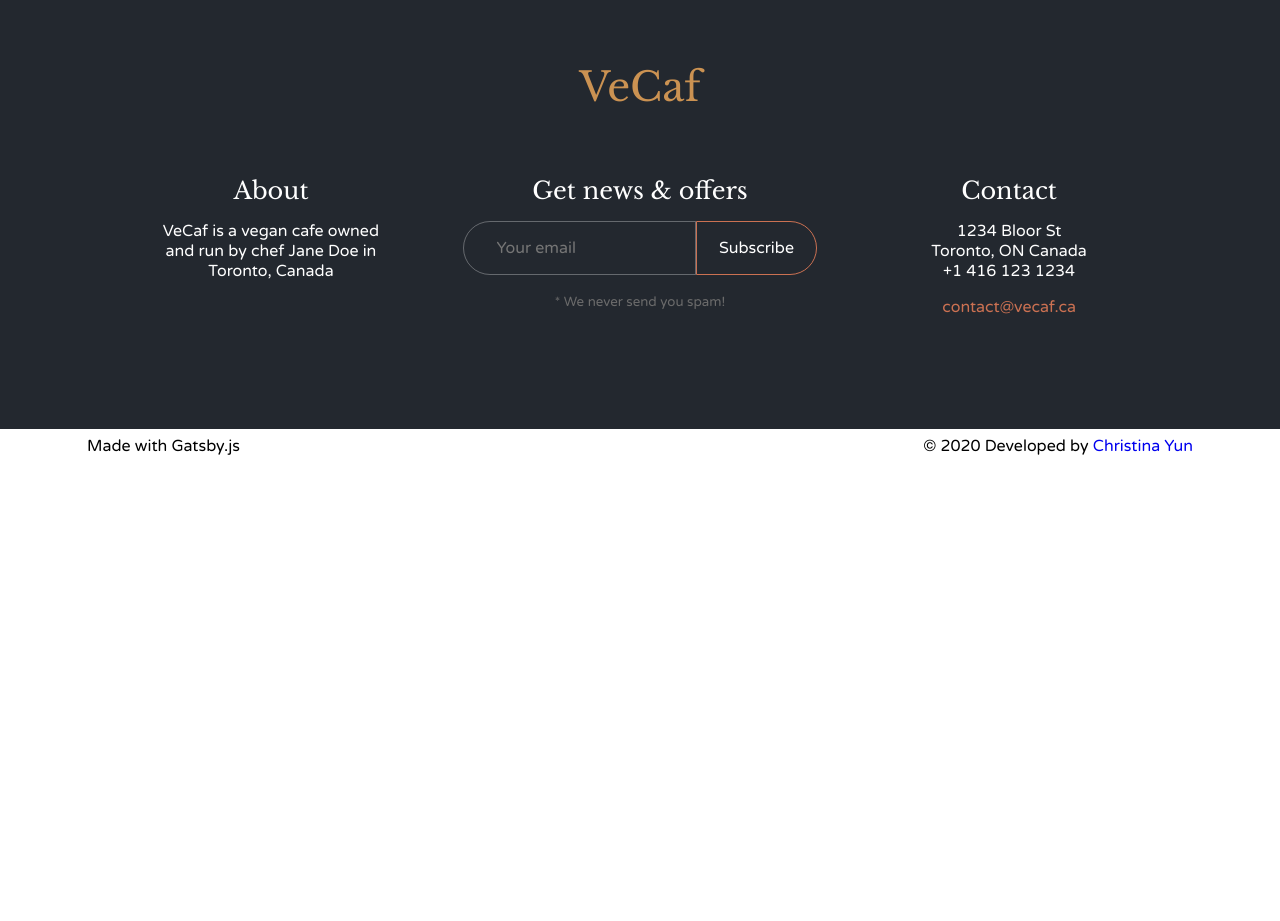
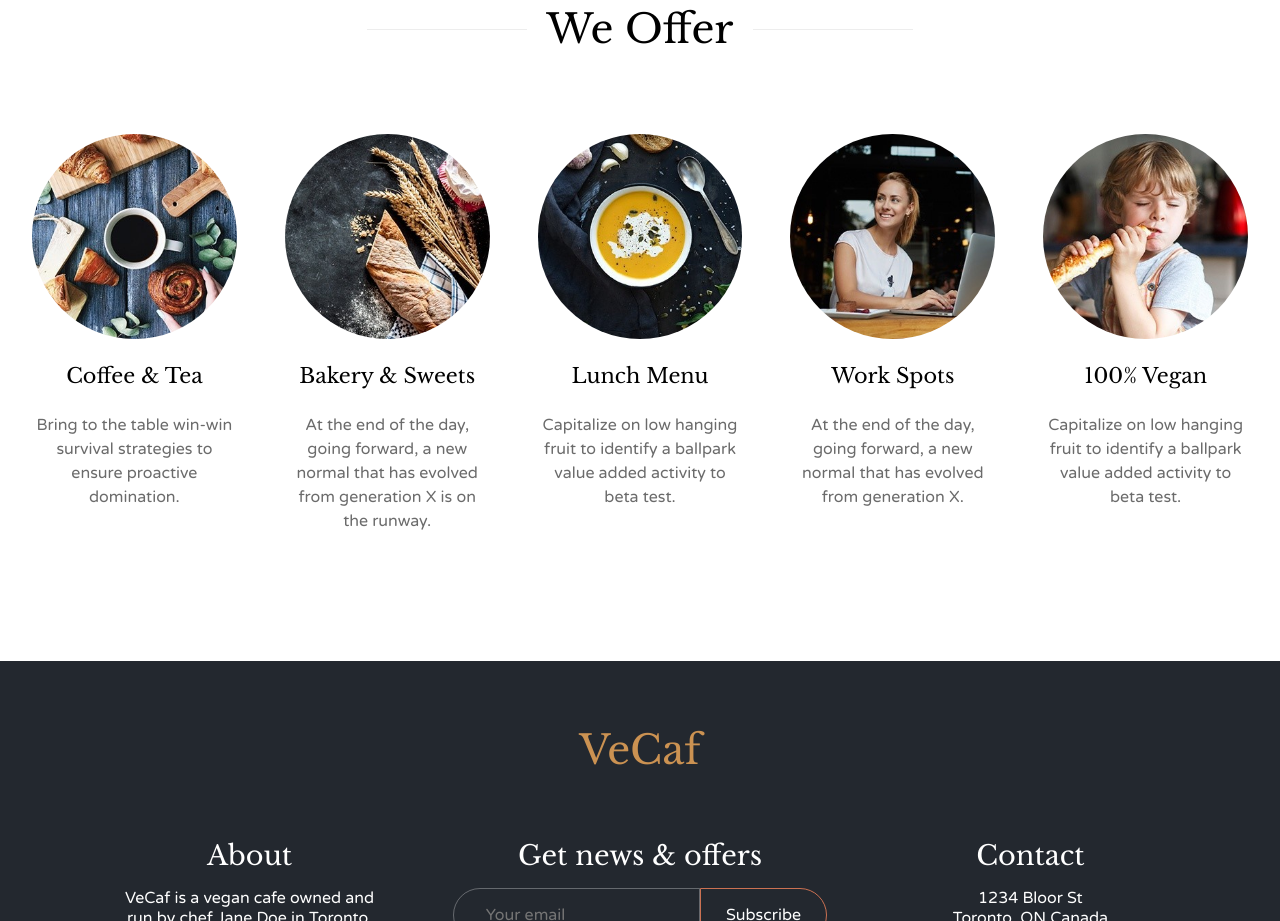
Before and after one commit to yjcyun/VeCaf, a Gatsby site: page / in a window 1280 px wide. Shown: the part 1879-2800 px from the top of the page. Before the commit the page ends 2342 px from the top, so only its background shows below. Built offline with nearby package versions, Linux system fonts and the light colour scheme; Gatsby itself is replaced by a stand-in of ours.

Commit message:
Complete offer section

```diff
--- a/gatsby-config.js
+++ b/gatsby-config.js
@@ -20,8 +20,8 @@ module.exports = {
     {
       resolve: `gatsby-source-filesystem`,
       options: {
-        name: `home-about`,
-        path: `${__dirname}/src/images/home-about`,
+        name: `home-offer`,
+        path: `${__dirname}/src/images/home-offer`,
       },
     }
   ],
--- /dev/null
+++ b/src/components/home/Offer.jsx
@@ -0,0 +1,63 @@
+import React from 'react'
+import { graphql, useStaticQuery } from 'gatsby'
+import styled from 'styled-components'
+import Title from '../layout/Title'
+import Image from 'gatsby-image'
+import { homeOffer } from '../../constants/home-offer'
+
+const query = graphql`
+  {
+    weoffer: allFile(filter: {relativeDirectory: {eq: "home-offer"}}, sort: {fields: name, order: ASC}) {
+      nodes {
+        childImageSharp {
+          fluid {
+            ...GatsbyImageSharpFluid
+          }
+        }
+      }
+    }
+  }
+`
+const Offer = () => {
+  const { weoffer } = useStaticQuery(query);
+
+  return (
+    <OfferWrapper className='page-center section-margin'>
+      <Title title='We Offer' />
+      <div className='each-offer'>
+        {weoffer.nodes.map((node, imgIndex) => (
+          <div className='img-container' key={imgIndex}>
+            <Image fluid={node.childImageSharp.fluid} />
+            <h4>{homeOffer[imgIndex].title}</h4>
+            <p>{homeOffer[imgIndex].desc}</p>
+          </div>
+        ))}
+      </div>
+    </OfferWrapper>
+  )
+}
+
+const OfferWrapper = styled.section`
+  .each-offer {
+    display: grid;
+    grid-template-columns: repeat(auto-fit,minmax(150px, 1fr));
+    grid-gap: 3rem;
+    margin-top: 5rem;
+    justify-content: center;
+    text-align: center;
+  }
+  .img-container {
+    img {
+      border-radius: 50%;
+    }
+    h4{
+      margin: 1.5rem 0;
+    }
+    p {
+      color: var(--secondary-clr-1);
+      line-height: 1.5;
+    }
+  }
+`
+
+export default Offer
--- a/src/components/home/SpecialMenu.jsx
+++ b/src/components/home/SpecialMenu.jsx
@@ -29,7 +29,7 @@ const SpecialMenu = () => {
   const { happy } = useStaticQuery(query);
 
   return (
-    <SpecialWrapper className='card-center'>
+    <SpecialWrapper className='card-center section-margin'>
       <div className='left'>
         <BackgroundImage
           fluid={brunch.childImageSharp.fluid}
@@ -100,12 +100,12 @@ const SpecialWrapper = styled.section`
   display: grid;
   grid-template-columns: 1fr 1fr;
   height: auto;
-  margin: 8rem auto;
   box-shadow: 0px 0px 12px 0px rgba(0,0,0,0.2);
+  @media(max-width: 768px){
+    grid-template-columns: 1fr;
+  }
   h2 {
     font-family: var(--secondary-ff);
-    font-size: 2rem;
-    font-weight: 400;
     margin-bottom: 1rem;
   }
   .subtitle {
--- a/src/components/home/Welcome.jsx
+++ b/src/components/home/Welcome.jsx
@@ -2,6 +2,7 @@ import React from 'react'
 import { homeStory } from '../../constants/home-story'
 import chef from '../../images/chef.png'
 import styled from 'styled-components'
+import Title from '../layout/Title'
 
 const Welcome = () => {
   return (
@@ -11,7 +12,7 @@ const Welcome = () => {
           <div className='img-container'>
             <img src={chef} alt='Chef Hat' />
           </div>
-          <h1>Welcome</h1>
+          <Title title='Welcome'/>
         </div>
         <div className='welcome-section-wrapper'>
           {homeStory.map(story => (
@@ -43,36 +44,12 @@ const WelcomeContainer = styled.div`
       width: 5rem;
       margin: 0 auto 1.5rem;
     }
-    h1 {
-      font-family: var(--secondary-ff);
-      font-weight: 400;
-      font-size: 2rem;
-      margin-bottom: 2rem;
-      display: flex;
-      align-items: center;
-      justify-content: center;
-      :after, :before {
-      content:'';
-      width: 0;
-      height: 1px;
-      background: var(--secondary-clr-2);
-      margin: 0 20px;
-      }
-    }
   }
   .welcome-section-wrapper{
     display: flex;
     flex-direction: column;
   }
   @media (min-width: 768px) {
-    .welcome-sign{
-      h1{
-        font-size: 2.2rem;
-        :after, :before {
-          width: 10rem;
-        }
-      }
-    }
     .welcome-section-wrapper{
       flex-direction: row;
     }
@@ -88,15 +65,8 @@ const WelcomeSection = styled.div`
   flex: 1;
   h3 {
     font-family: var(--secondary-ff);
-    font-weight: 400;
-    font-size: 1.4rem;
     margin-bottom: 1rem;
     color: var(--primary-clr-1);
-  }
-  @media (min-width: 768px) {
-    h3{
-      font-size: 1.7rem;
-    }
   }
 `
 
--- a/src/components/layout/Footer.jsx
+++ b/src/components/layout/Footer.jsx
@@ -5,7 +5,7 @@ const Footer = () => {
   return (
     <>
       <FooterWrapper>
-        <h2>VeCaf</h2>
+        <h1>VeCaf</h1>
         <FooterBody className='page-center'>
           <div className='body-div'>
             <h3>About</h3>
@@ -58,10 +58,8 @@ const FooterWrapper = styled.footer`
   background-color: var(--primary-clr-2);
   color: #fff;
   padding: 4rem 1rem 1rem;
-  h2 {
-    font-weight: 400;
+  h1 {
     font-family: var(--secondary-ff);
-    font-size: 2.5rem;
     color: var(--primary-clr-3);
     margin-bottom: 2rem;
   }
@@ -77,8 +75,6 @@ const FooterBody = styled.div`
   text-align: center;
   h3{
     font-family: var(--secondary-ff);
-    font-size: 1.5rem;
-    font-weight: 400;
     margin-bottom: 1rem;
   }
   .body-div {
--- /dev/null
+++ b/src/components/layout/Title.jsx
@@ -0,0 +1,30 @@
+import React from 'react'
+import styled from 'styled-components'
+
+const Title = ({title}) => {
+  return (
+    <TitleWrapper>{title}</TitleWrapper>
+  )
+}
+
+const TitleWrapper = styled.h1`
+  font-family: var(--secondary-ff);
+  margin-bottom: 2rem;
+  display: flex;
+  align-items: center;
+  justify-content: center;
+  :after, :before {
+    content:'';
+    width: 0;
+    height: 1px;
+    background: var(--secondary-clr-2);
+    margin: 0 20px;
+  }
+  @media (min-width: 768px) {
+    :after, :before {
+      width: 10rem;
+    }
+  }
+`
+
+export default Title
--- /dev/null
+++ b/src/constants/home-offer.js
@@ -0,0 +1,23 @@
+export const homeOffer = [
+  {
+    title:'Coffee & Tea',
+    desc: 'Bring to the table win-win survival strategies to ensure proactive domination.'
+
+  },
+  {
+    title: 'Bakery & Sweets',
+    desc: 'At the end of the day, going forward, a new normal that has evolved from generation X is on the runway.'
+  },
+  {
+    title: 'Lunch Menu',
+    desc: 'Capitalize on low hanging fruit to identify a ballpark value added activity to beta test.'
+  },
+  {
+    title: 'Work Spots',
+    desc: 'At the end of the day, going forward, a new normal that has evolved from generation X.'
+  },
+  {
+    title: '100% Vegan',
+    desc: 'Capitalize on low hanging fruit to identify a ballpark value added activity to beta test.'
+  }
+]
--- a/src/pages/index.js
+++ b/src/pages/index.js
@@ -1,4 +1,5 @@
 import React from "react"
+import Offer from "../components/home/Offer"
 import SpecialMenu from "../components/home/SpecialMenu"
 import Welcome from "../components/home/Welcome"
 import Layout from "../components/layout/Layout"
@@ -10,6 +11,7 @@ export default function Home() {
       <Layout home>
         <Welcome />
         <SpecialMenu />
+        <Offer />
       </Layout>
     </>
   )
--- a/src/style.css
+++ b/src/style.css
@@ -1,11 +1,11 @@
-@import url("https://fonts.googleapis.com/css2?family=Libre+Baskerville:wght@400;700&family=Varela+Round&family=Kaushan+Script&display=swap");
+@import url("https://fonts.googleapis.com/css2?family=Libre+Baskerville&family=Varela+Round&family=Kaushan+Script&display=swap");
 
 :root {
   --primary-clr-1: #cb7152;
   --primary-clr-2: #23282f;
   --primary-clr-3: #cb9252;
   --secondary-clr-1: #6b6b6b;
-  --secondary-clr-2:#EDEDED;
+  --secondary-clr-2: #ededed;
   --primary-ff: "Varela Round", sans-serif;
   --secondary-ff: "Libre Baskerville", serif;
   --hero-ff: "Kaushan Script", cursive;
@@ -29,8 +29,33 @@ ul,
 li {
   list-style: none;
 }
+
 a {
   text-decoration: none;
+}
+
+h1,
+h2,
+h3,
+h4 {
+  font-family: var(--secondary-ff);
+  font-weight: 400;
+}
+
+h1 {
+  font-size: 2.3rem;
+}
+
+h2 {
+  font-size: 2rem;
+}
+
+h3 {
+  font-size: 1.4rem;
+}
+
+h4 {
+  font-size: 1.2rem;
 }
 
 .main {
@@ -38,12 +63,15 @@ a {
 }
 .page-center {
   margin: 0 auto;
-  max-width: 1170px;
+  max-width: 1260px;
   padding: 0 1rem;
 }
-.card-center{
+.card-center {
   margin: 0 auto;
-  max-width: 1170px;
+  max-width: 1260px;
+}
+.section-margin {
+  margin: 8rem auto;
 }
 .color-orange {
   color: var(--primary-clr-1);
@@ -52,6 +80,20 @@ a {
 @media screen and (min-width: 992px) {
   .page-center {
     width: 95%;
-    padding: 0 2rem;
+    padding: 0;
   }
 }
+
+@media screen and (min-width: 768px) {
+  h1 {
+    font-size: 2.5rem;
+  }
+
+  h3 {
+    font-size: 1.7rem;
+  }
+
+  h4 {
+    font-size: 1.3rem;
+  }
+}
```
Also changed, not shown: src/images/home-offer/offer-1.jpg (added), src/images/home-offer/offer-2.jpg (added), src/images/home-offer/offer-3.jpg (added), src/images/home-offer/offer-4.jpg (added), src/images/home-offer/offer-5.jpg (added).
